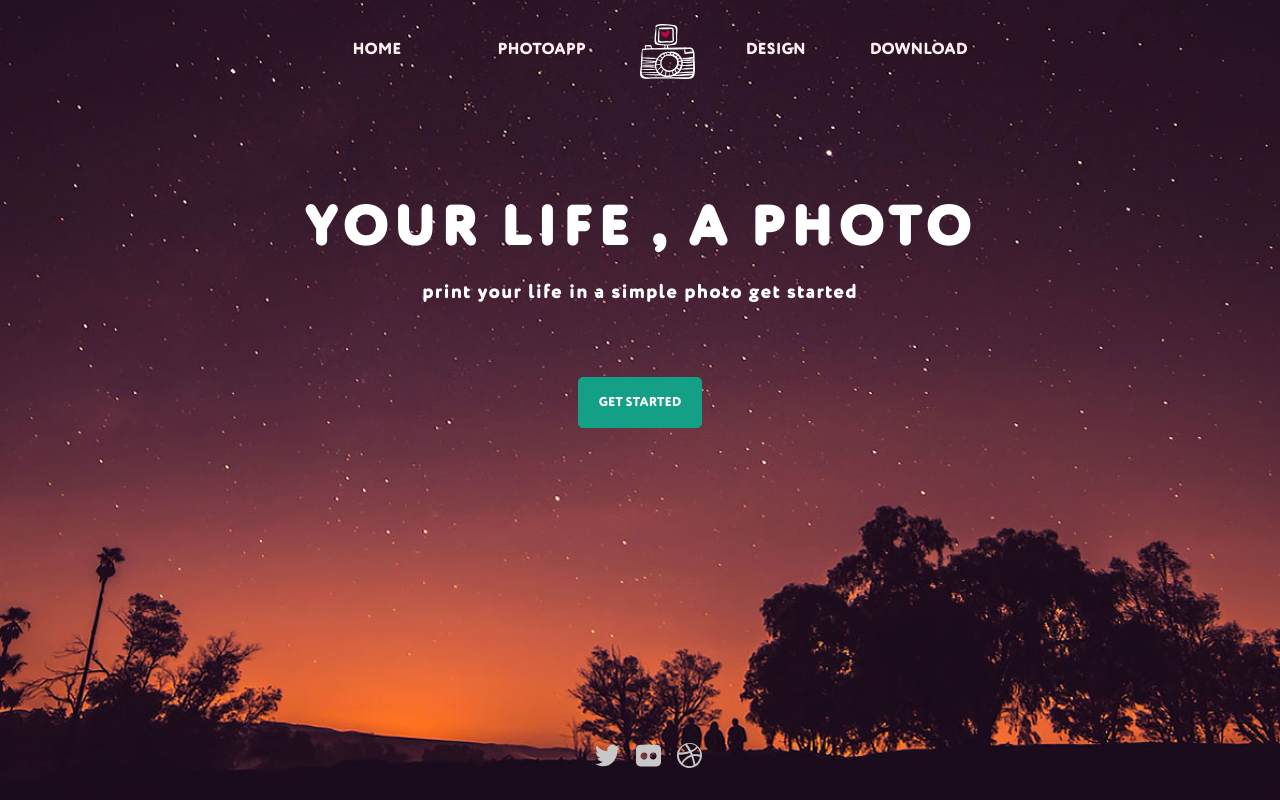
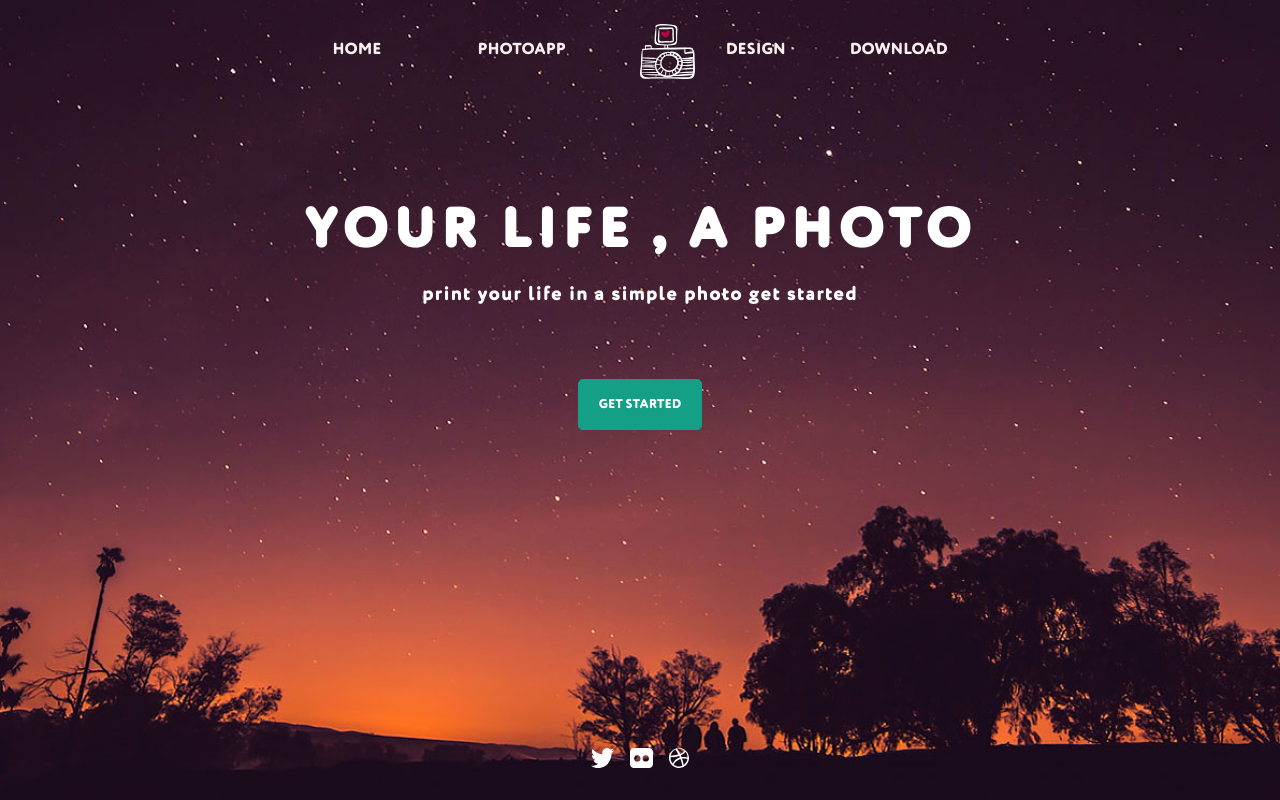
Before and after one commit to radomir-k/radomir-k.github.io, a plain HTML site: page index.html in a window 1280 px wide. Drawn offline with Linux system fonts and the light colour scheme.

Commit message:
Add files via upload

```diff
--- a/css/custom.css
+++ b/css/custom.css
@@ -1,9 +1,9 @@
 
 .container {
-    /* display: flex; */
+    display: flex;
     flex-direction: column;
     flex-wrap: nowrap;
-    max-width: 100%;
+    min-width: 100%;
     justify-content: center;
     position: relative;
 }
@@ -37,7 +37,7 @@
 
 .-title-fone {
     display: flex;
-    min-width: 100%;
+    width: 100%;
     height: 100vh;
     background-image: url(/img/fone-1.jpg);
     background-color: rgb(120, 70, 80);
@@ -58,19 +58,19 @@
 
 .-h1-case {
     display: flex;
-    padding: .5rem .5rem .5rem .5rem;
+    padding: .5rem 0 .5rem 0;
     color: rgb(255, 255, 255);
 }
 
 .-h2-case {
     display: flex;
-    padding: .5rem .5rem .5rem .5rem;
+    padding: .5rem 0 .5rem 0;
     color: rgb(255, 255, 255);
 }
 
 .get-btn {
     display: flex;
-    padding: 4rem .5rem 4rem .5rem;
+    padding: 4rem 0 4rem 0;
 }
 
 .social {
@@ -78,7 +78,7 @@
     width: 100%;
     justify-content: center;
     height: min-content;
-    padding: 4rem .5rem 2rem .5rem;
+    padding: 4rem 0 2rem 0;
     margin-top: auto;
 }
 
--- a/css/items.css
+++ b/css/items.css
@@ -151,13 +151,37 @@ p {
 }
 
 .button:hover {
-    color:rgb(20, 160, 135);
+    color: rgb(20, 160, 135);
     background-color: rgb(255, 255, 255);
     border: .1rem solid  rgb(20, 160, 135);
 }
 
 .button:active {
-    color:rgb(20, 160, 135);
+    color: rgb(20, 160, 135);
     background-color: rgb(201, 199, 199);
     border: .1rem solid  rgb(20, 160, 135);
 }
+
+.twit-ico {
+    fill: rgb(255, 255, 255);
+}
+
+.twit-ico:hover {
+    fill: rgb(102, 232, 255);
+}
+
+.flik-ico {
+    fill: rgb(255, 255, 255);
+}
+
+.flik-ico:hover {
+    fill: rgb(33, 132, 245);;
+}
+
+.drib-ico {
+    fill: rgb(255, 255, 255);
+}
+
+.drib-ico:hover {
+    fill: rgb(247, 121, 121);
+}
--- a/css/reset.css
+++ b/css/reset.css
@@ -20,6 +20,7 @@ ol, ul, li, a {
 	list-style: none;
 	text-decoration: none;
 	margin: 0;
+	padding: 0;
 }
 
 
--- a/index.html
+++ b/index.html
@@ -127,9 +127,56 @@
                     </div>
                 </div>
                 <div class="social">
-                    <a class="sc-logo" href="http://twitter.com/" target="_blank"><img src="/img/ico-twitter.svg" width="25" height="25" alt="twitter"></a>
-                    <a class="sc-logo" href="https://www.flickr.com/" target="_blank"><img src="/img/ico-flickr.svg" width="25" height="25" alt="flickr"></a>
-                    <a class="sc-logo" href="https://dribbble.com/" target="_blank"><img src="/img/ico-dribbble.svg" width="25" height="25" alt="dribbble"></a>
+                    <a class="sc-logo" href="http://twitter.com/" target="_blank">
+                        <svg xmlns="http://www.w3.org/2000/svg"
+                             xmlns:xlink="http://www.w3.org/1999/xlink"
+                             x="0px" y="0px"
+                             width="23px"
+                             height="20px"
+                             viewBox="0 0 23 20"
+                             xml:space="preserve">
+
+                            <path class="twit-ico"
+                            d="M23,2.4c-0.9,0.4-1.8,0.7-2.7,0.8c1-0.6,1.7-1.6,2.1-2.8c-0.9,0.6-1.9,1-3,1.2
+                            C18.5,0.6,17.3,0,16,0c-2.7,0.1-4.8,2.4-4.7,5c0,0.4,0,0.8,0.1,1.2C7.5,6,3.9,4,1.6,0.9C1.2,1.7,1,2.6,1,3.5c0,1.7,0.8,3.2,2.1,4.2
+                            C2.3,7.6,1.6,7.4,0.9,7v0.1c-0.1,2.3,1.5,4.4,3.8,5c-0.4,0.1-0.8,0.2-1.2,0.2c-0.3,0-0.6,0-0.9-0.1c0.6,2,2.3,3.4,4.4,3.5
+                            c-2,1.6-4.5,2.3-7,2C2.1,19.2,4.6,20,7.2,20c8.7,0,13.4-7.7,13.4-14.4c0-0.2,0-0.4,0-0.7C21.6,4.3,22.4,3.4,23,2.4z"/>
+                        </svg>
+                    </a>
+                    <a class="sc-logo" href="https://www.flickr.com/" target="_blank">
+                        <svg xmlns="http://www.w3.org/2000/svg"
+                             xmlns:xlink="http://www.w3.org/1999/xlink"
+                             x="0px"
+                             y="0px"
+                             width="23px"
+                             height="20px"
+                             viewBox="0 0 23 20"
+                             xml:space="preserve">
+                             <path class="flik-ico"
+                             d="M18.7,0H4.3C2.1-0.1,0.2,1.5,0,3.8v12.5c0.2,2.2,2.1,3.9,4.3,3.8h14.4c2.2,0.1,4.1-1.5,4.3-3.8
+                             V3.8C22.8,1.5,20.9-0.1,18.7,0z M10.5,10c0.2,1.8-1,3.4-2.7,3.6c-1.8,0.2-3.4-1-3.6-2.7C4,9.1,5.2,7.5,6.9,7.3c0.1,0,0.3,0,0.4,0
+                             C8.9,7.1,10.3,8.4,10.5,10z M18.9,10c0.2,1.8-1,3.4-2.7,3.6c-1.8,0.2-3.4-1-3.6-2.7c-0.2-1.8,1-3.4,2.7-3.6c0.1,0,0.3,0,0.4,0
+                             C17.4,7.1,18.8,8.4,18.9,10L18.9,10z"/>
+                        </svg>
+                    </a>
+                    <a class="sc-logo" href="https://dribbble.com/" target="_blank">
+                        <svg xmlns="http://www.w3.org/2000/svg"
+                             xmlns:xlink="http://www.w3.org/1999/xlink"
+                             x="0px" y="0px"
+                             width="20px"
+                             height="20px"
+                             viewBox="0 0 20 20"
+                             xml:space="preserve">
+                             <path class="drib-ico" d="M13.3,17.8c-2.9,1.3-6.4,0.8-8.8-1.3c0,0,0.1,0.1,0.2,0.1c1.6-3.7,6.7-5.6,6.7-5.6s0,0,0.1,0
+                             C12.3,13.2,12.9,15.4,13.3,17.8z M10.9,9.5c-0.1,0-0.2,0.1-0.3,0.1c-2.9,1.1-5.4,3.2-6.9,5.9l0,0c-1.4-1.7-2.2-3.8-2.2-6
+                             c0-0.1,0-0.2,0-0.3c3,0,5.9-0.4,8.8-1.3C10.5,8.5,10.7,9,10.9,9.5z M9.5,6.6C7,7.3,4.3,7.6,1.7,7.7C2.2,5,4,2.7,6.4,1.5
+                             C7.5,3.1,8.6,4.8,9.5,6.6L9.5,6.6z M18.4,10.9c-0.4,2.4-1.7,4.6-3.7,6c-0.4-2.2-0.9-4.3-1.7-6.4C14.9,10.3,16.7,10.4,18.4,10.9
+                             L18.4,10.9z M8,0.8C8,0.8,7.9,0.8,8,0.8C7.9,0.8,8,0.8,8,0.8z M15.6,2.8C14.5,4.3,13,5.4,11.2,6c-0.9-1.8-2-3.6-3.2-5.2
+                             C10.7,0.1,13.6,0.9,15.6,2.8L15.6,2.8z M18.5,9.4c-2-0.4-4-0.5-5.9-0.3c-0.1-0.1-0.1-0.3-0.2-0.5c-0.2-0.4-0.4-0.9-0.6-1.3
+                             c1.9-0.7,3.5-2,4.8-3.5C17.8,5.4,18.5,7.4,18.5,9.4L18.5,9.4z M20,9.5C19.7,4,15-0.3,9.5,0S-0.3,5,0,10.5C0.3,15.8,4.7,20,10,20
+                             C15.7,19.9,20.1,15.2,20,9.5z"/>
+                        </svg>
+                    </a>
                 </div>
             </section>
             <!-- Present Sub-section
```
